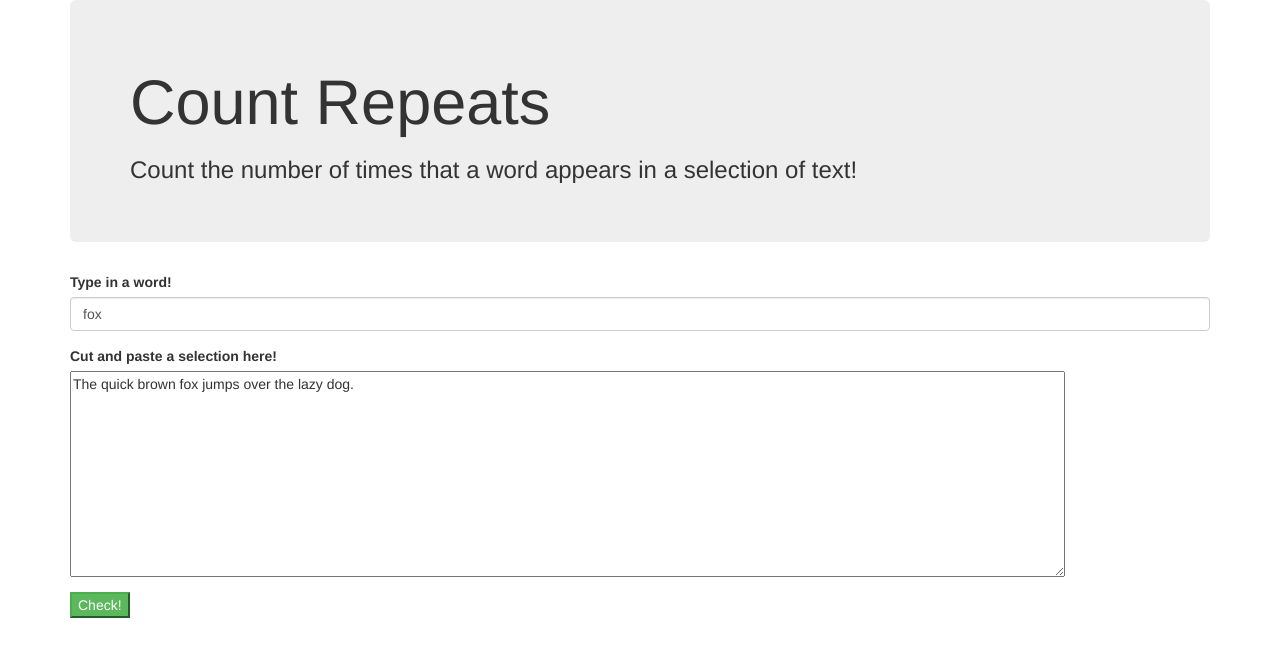
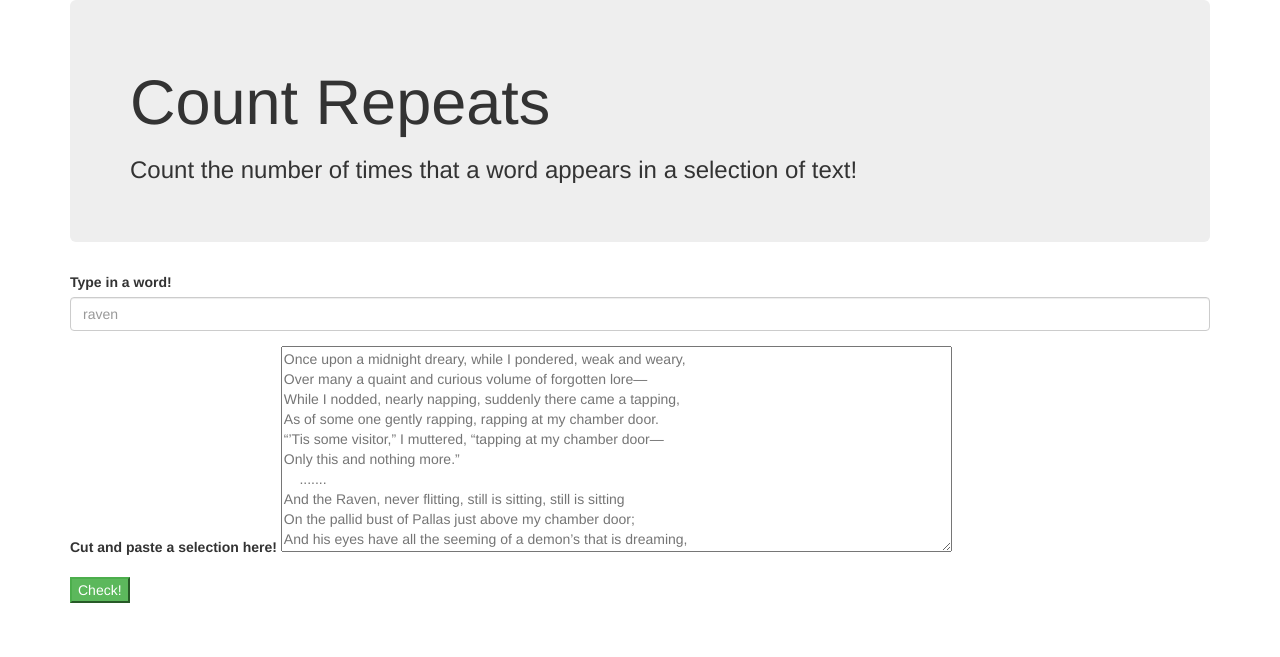
Before and after one commit to fignewtonfood/wk2_code_review, a PHP site: template views/count_input.html.twig in a window 1280 px wide. Shown: the top 657 px of the page. Run offline with PHP 8.4, Linux system fonts and the light colour scheme; the template is opened without the code that fills it, so the values that code supplies are empty; some libraries are stand-ins or nearby versions.

Commit message:
add results twig file to project

```diff
--- a/app/app.php
+++ b/app/app.php
@@ -11,7 +11,7 @@
 
     $app->get('/results', function() use ($app){
         $new = new CountRepeats;
-        $count = $new->scrabbleScoreCalculator($_GET['master'],$_GET['search']);
+        $count = $new->countRepeatsMethod($_GET['master'],$_GET['search']);
         return $app['twig']->render('count_results.html.twig', array('count' => $count));
     });
 
--- a/views/count_input.html.twig
+++ b/views/count_input.html.twig
@@ -14,12 +14,23 @@
             <form action='/results'>
                 <div class='form-group'>
                     <label for='master'>Type in a word!</label>
-                    <input id='master' name='master' class='form-control' type='text' value='fox'>
+                    <input id='master' name='master' class='form-control' type='text' placeholder='raven'>
                 </div>
                 <div class='form-group'>
                     <label for='search'>Cut and paste a selection here!</label>
-                    <textarea name='search' rows = '10' cols = '120'>The quick brown fox jumps over the lazy dog.
-                    </textarea>
+                    <textarea name='search' rows = '10' cols = '80' placeholder = 'Once upon a midnight dreary, while I pondered, weak and weary,
+Over many a quaint and curious volume of forgotten lore—
+While I nodded, nearly napping, suddenly there came a tapping,
+As of some one gently rapping, rapping at my chamber door.
+“’Tis some visitor,” I muttered, “tapping at my chamber door—
+Only this and nothing more.”
+    .......
+And the Raven, never flitting, still is sitting, still is sitting
+On the pallid bust of Pallas just above my chamber door;
+And his eyes have all the seeming of a demon’s that is dreaming,
+And the lamp-light o’er him streaming throws his shadow on the floor;
+And my soul from out that shadow that lies floating on the floor
+Shall be lifted—nevermore!'></textarea>
                 </div>
                 <button type='submit' class='btn-success'>Check!</button>
             </form>
```
Also changed, not shown: views/count_results.html.twig (added, +16 -0 lines).
